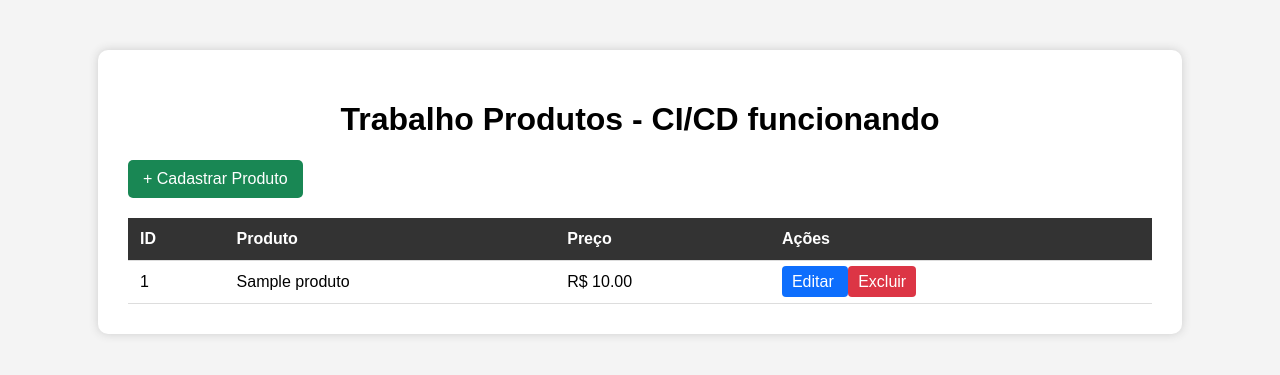
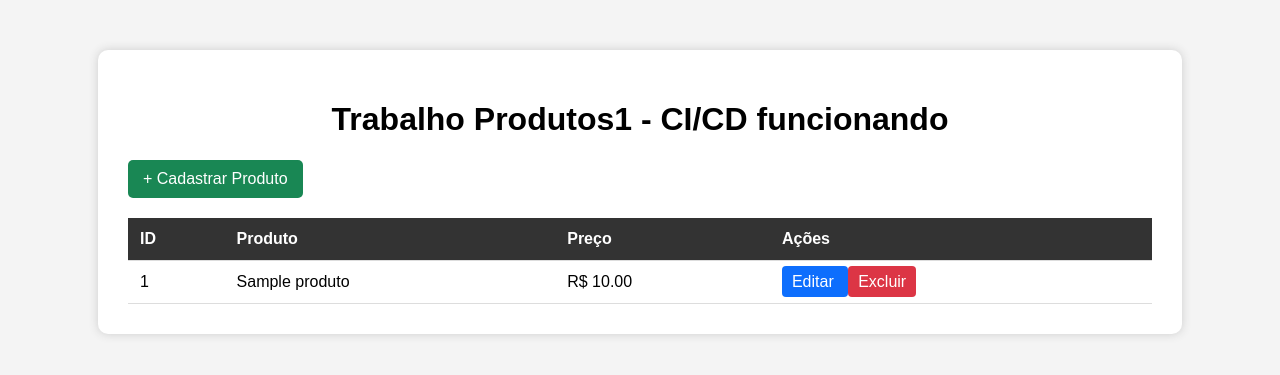
Before and after one commit to mauriciomatos00/sistema-produtos, a Flask app: page / in a window 1280 px wide. Shown: the top 375 px of the page. Run offline with Flask 3, Linux system fonts and the light colour scheme; a database or web service that is not in the repository returns one stand-in record (values such as "Sample title"); some libraries are stand-ins or nearby versions.

Commit message:
Update index.html

```diff
--- a/templates/index.html
+++ b/templates/index.html
@@ -74,7 +74,7 @@
 
 <div class="container">
 
-    <h1>Trabalho Produtos - CI/CD funcionando</h1>
+    <h1>Trabalho Produtos1 - CI/CD funcionando</h1>
 
     <a class="novo" href="/cadastrar">
         + Cadastrar Produto
```
